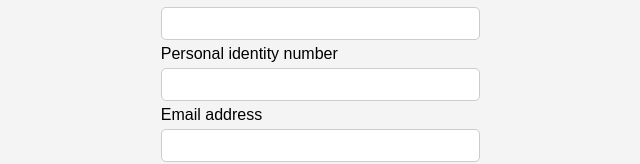
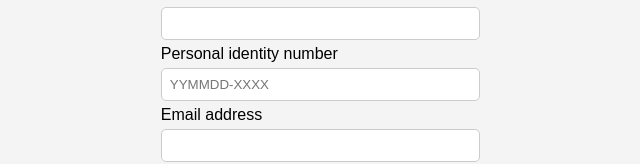
Before and after one commit to benjkah/group-project, a React (Create React App) app in the folder recruitment-app/: page /register in a window 1280 px wide. Shown: the part 277-441 px from the top of the page, without its empty margins (291-931 px from the left). Built offline with nearby package versions, Linux system fonts and the light colour scheme.

Commit message:
placeholder for person nr

```diff
--- a/recruitment-app/src/views/RegistrationView.jsx
+++ b/recruitment-app/src/views/RegistrationView.jsx
@@ -73,6 +73,7 @@ function RegistrationView({ onLogin, onRegister, userModel, mode }) {
           <label> Personal identity number </label>
           <input
             type="text"
+            placeholder="YYMMDD-XXXX"
             value={pnr}
             onChange={e => setPNR(e.target.value)}
             required
```
